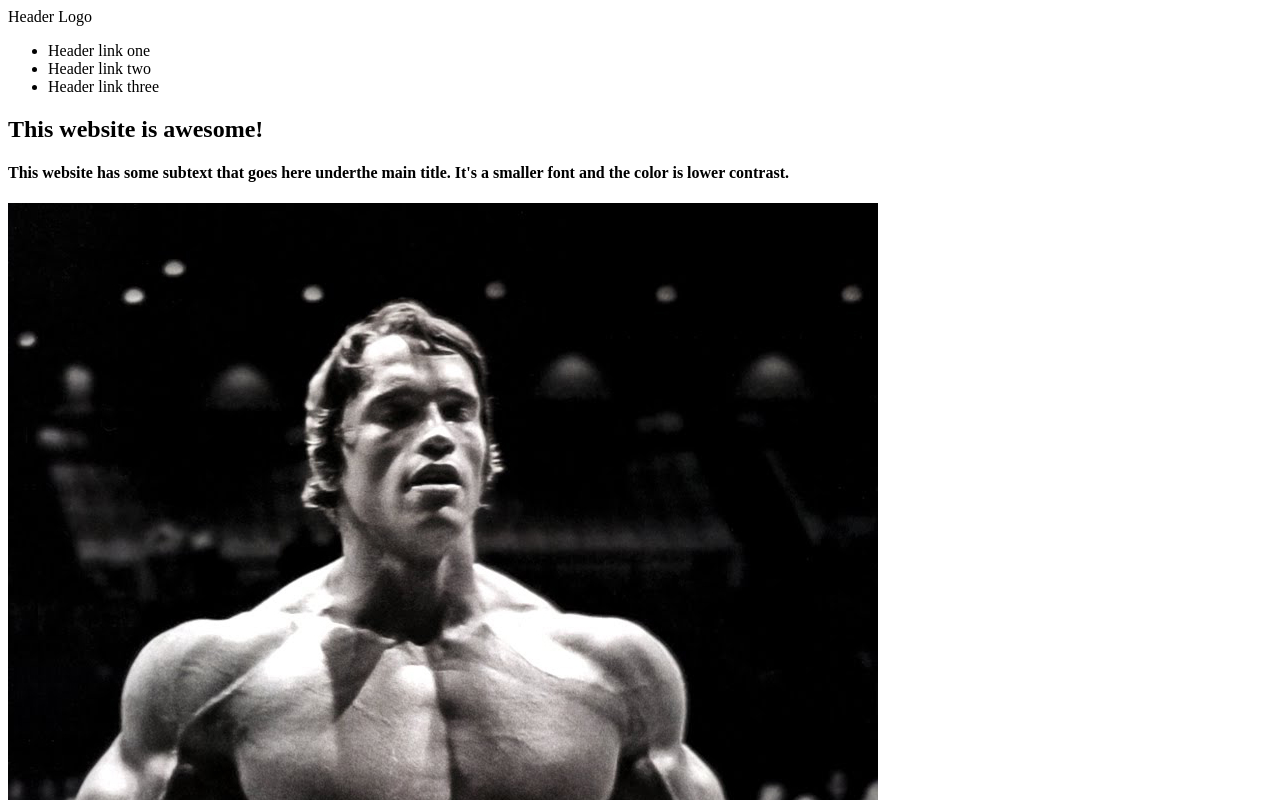
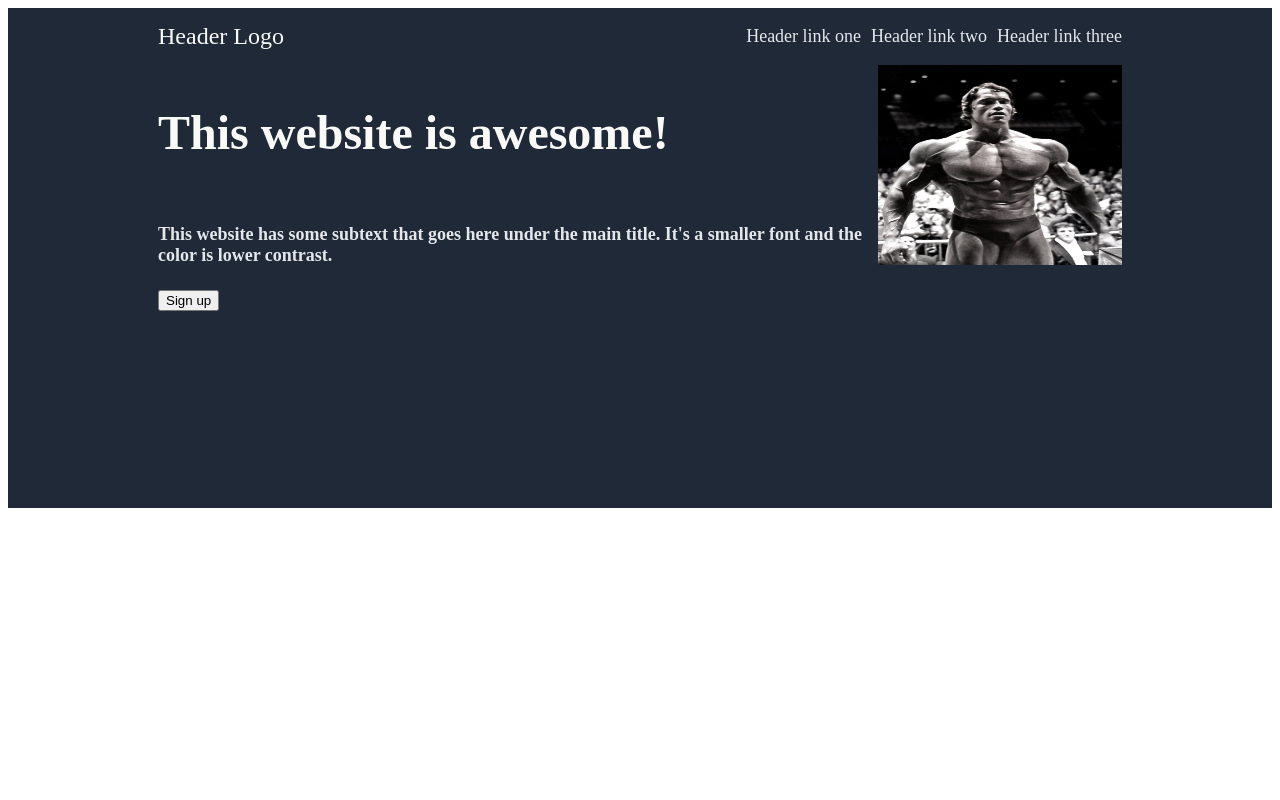
Before and after one commit to vvasilopoulos0/LandingPage, a plain HTML site: page index.html in a window 1280 px wide. Shown: the top 800 px of the page. Drawn offline with Linux system fonts and the light colour scheme.

Commit message:
Tried to build the header

```diff
--- a/index.html
+++ b/index.html
@@ -4,10 +4,12 @@
     <meta charset="UTF-8">
     <meta http-equiv="X-UA-Compatible" content="IE=edge">
     <meta name="viewport" content="width=device-width, initial-scale=1.0">
+    <link rel="stylesheet" type="text/css" href="style.css">
     <title>Document</title>
 </head>
 <body>
     <header>
+        <div class="nav-bar">
             <div class = "logo"> Header Logo</div>
             <ul class = "header-links">
                 <li>Header link one</li>
@@ -15,12 +17,15 @@
                 <li>Header link three</li>
             </ul>
             </div>
-    </header>
-    <div class="sub-header">
+        </div>
+        <div class="sub-bar">
+            <div class = "text-container">
                 <h2 class="text">This website is awesome!</h2>
-        <h4 class="text">This website has some subtext that goes here underthe main title. It's a smaller font and the color is lower contrast.</h4>
-        <img src="arnold.jpg" alt="Kek image">
+                <h4 class="text">This website has some subtext that goes here under the main title. It's a smaller font and the color is lower contrast.</h4>
                 <button>Sign up</button>
             </div>
+            <img src="arnold.jpg" alt="Kek image" width="300" height="200">
+        </div>
+    </header>
 </body>
 </html>
--- a/style.css
+++ b/style.css
@@ -0,0 +1,50 @@
+header{
+    background-color: #1F2937;
+    padding-left: 150px;
+    padding-right: 150px;
+    height: 500px;
+}
+
+.nav-bar{
+    display: flex;
+    justify-content: space-between;
+    align-items: center;
+}
+
+.logo{
+    color: #F9FAF8;
+    font-size: 24px;
+}
+
+ul{
+    color: #E5E7EB;
+    font-size: 18px;
+    list-style-type: none;
+    display:flex;
+    flex-direction: row;
+    gap: 10px;
+}
+
+.sub-bar{
+    display:flex;
+    justify-content: center;
+    align-content: center;
+    flex-grow: 1;
+}
+
+h2{
+    color: #F9FAF8;
+    font-size: 48px;
+    font-weight: bolder;
+}
+
+h4{
+    color: #E5E7EB;
+    font-size: 18px;
+}
+
+.text-container{
+    display: flex;
+    flex-direction: column;
+    align-items: flex-start;
+}
```
Lines whose indentation alone changed are shown as unchanged.
